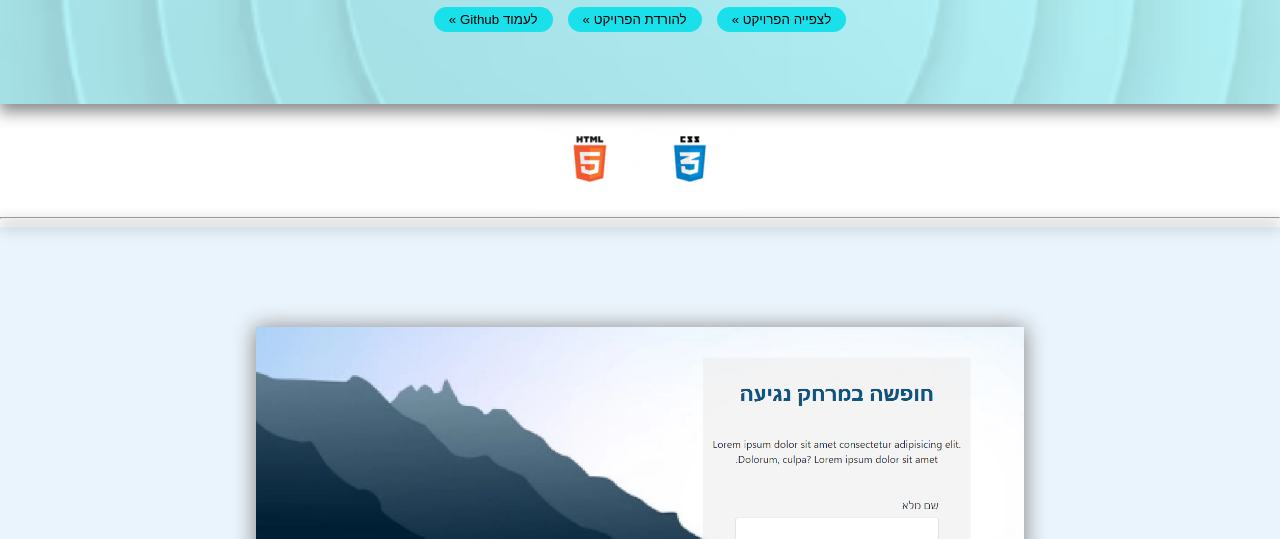
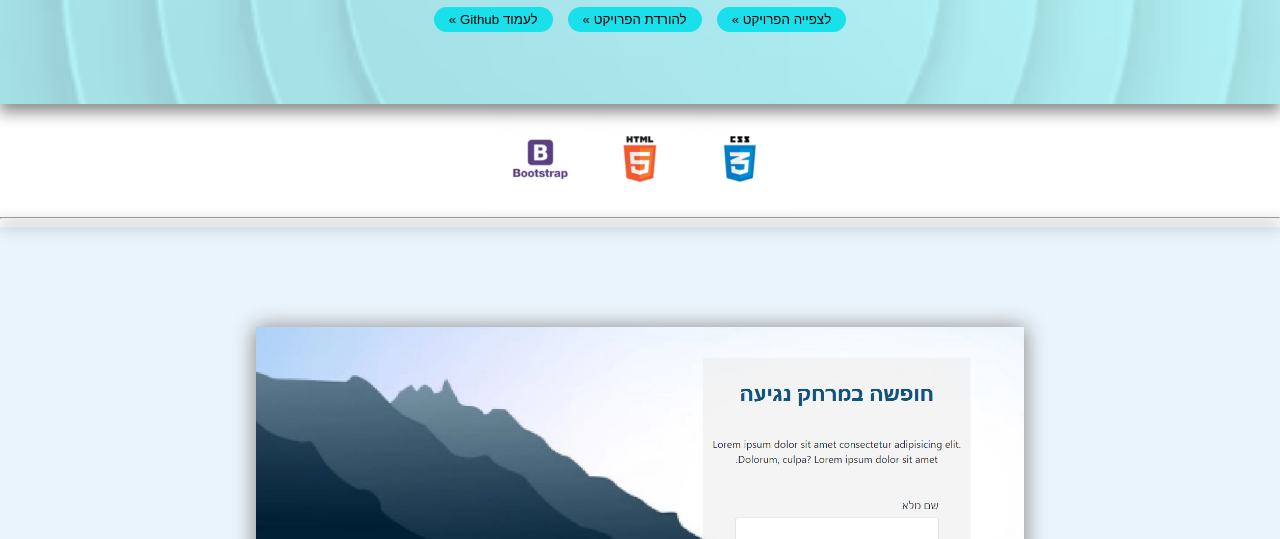
Before and after one commit to ALBlash/project_1_JS, a plain HTML site: page index.html in a window 1280 px wide. Shown: the part 261-800 px from the top of the page. Drawn offline with Linux system fonts and the light colour scheme.

Commit message:
5th commit

```diff
--- a/index.html
+++ b/index.html
@@ -40,6 +40,7 @@
     <div class="languages">
         <img src='./images/css.png' alt="css">
         <img src="./images/html.png" alt="html">
+        <img src="./images/bootstrap.png" alt="Bootstrap">
     </div>
 
     <hr>
```
Also changed, not shown: images/Screenshot background circles2.png (deleted), images/bootstrap.png (added).
